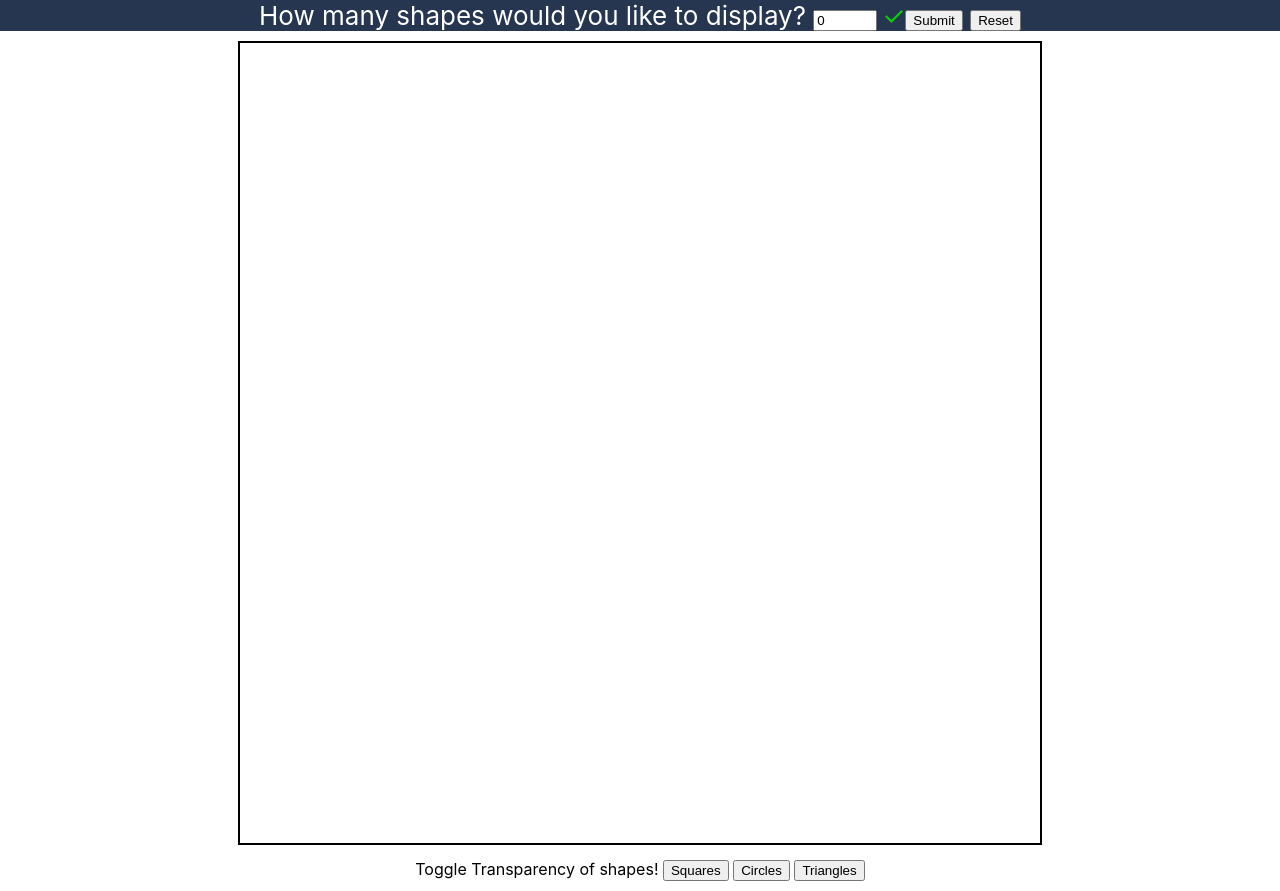
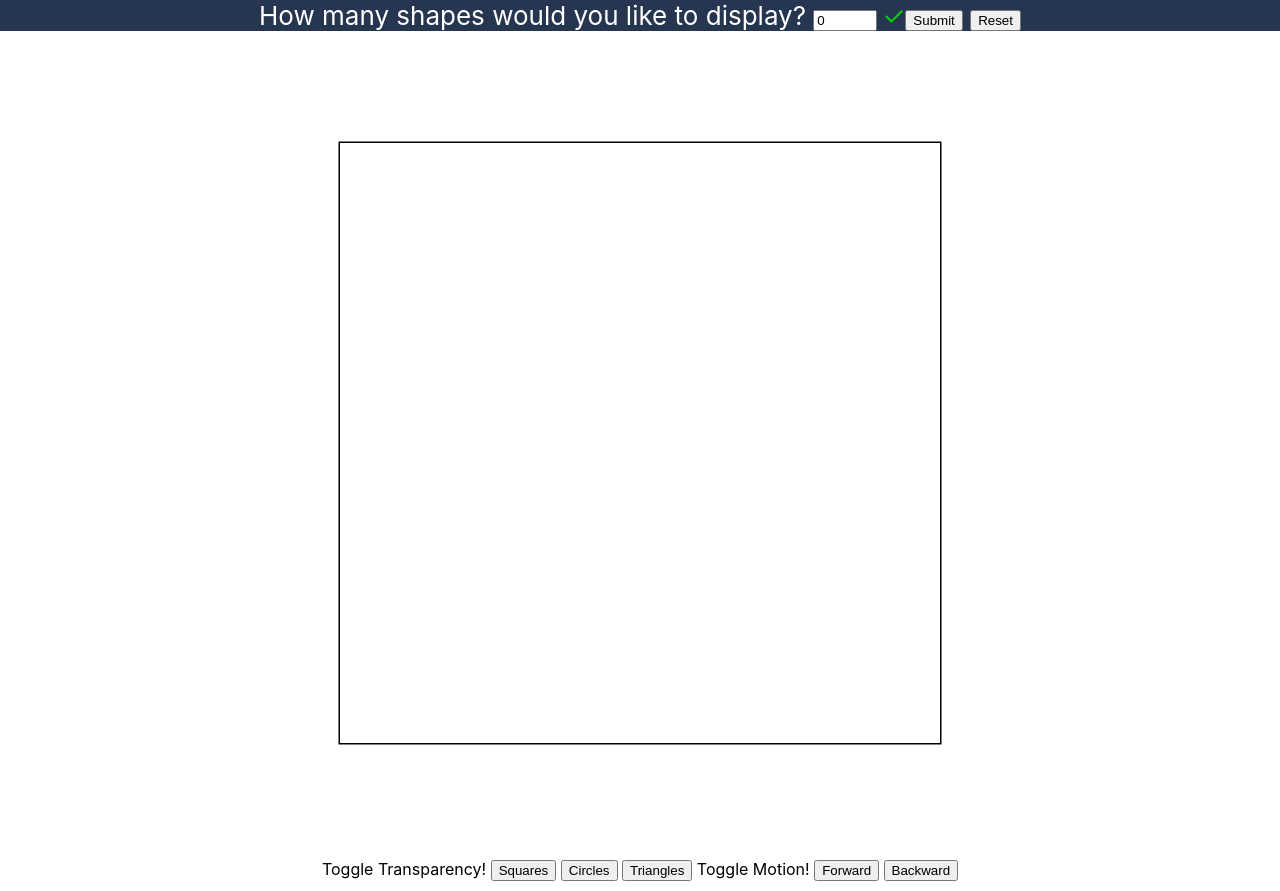
Before and after one commit to marysonthego/capxdemo, a React (Create React App) app: page / in a window 1280 px wide. Built offline with nearby package versions, Linux system fonts and the light colour scheme; the HTML template or start-up script is replaced by a standard one.

Commit message:
resize canvas

```diff
--- a/src/App.css
+++ b/src/App.css
@@ -2,9 +2,10 @@
   text-align: center;
 }
 
-.App-logo {
-  height: 40vmin;
-  pointer-events: none;
+
+#cw {
+  position: fixed;
+  z-index: -1;
 }
 
 @media (prefers-reduced-motion: no-preference) {
@@ -31,7 +32,7 @@ div {
   margin-bottom: 10px;
 }
 
-ul li {
+span {
   text-align: left;
   justify-content: left;
 }
--- a/src/App.js
+++ b/src/App.js
@@ -19,6 +19,11 @@ function App() {
     Square: true,
     Circle: true,
     Triangle: true,
+  });
+
+  const [motion, setMotion] = useState({
+    Forward: false,
+    Backward: false,
   });
 
   const ref = useRef(null);
@@ -105,6 +110,39 @@ function App() {
     };
   }
 
+  const toggleMotion = (e) => {
+    e.preventDefault();
+    const buttonName=e.target.name;
+    switch (buttonName) {
+      case "Forward":
+        if (motion.buttonName === true) {
+          setMotion({
+            ...motion, [buttonName]: false,
+          })
+        } else if (motion.ButtonName === false) {
+          setMotion({
+            ...motion, [buttonName]: true,
+            ...motion, Backward: false,
+          })
+        };
+      break;
+      case "Backward":
+          if (motion.buttonName === true) {
+            setMotion({
+              ...motion, [buttonName]: false,
+            })
+          } else if (motion.ButtonName === false) {
+            setMotion({
+              ...motion, [buttonName]: true,
+              ...motion, Forward: false,
+            })
+          };
+      break;
+      default:
+      break;
+    }
+  };
+
   return (
     <div className="App">
       <header className="App-header">
@@ -132,10 +170,11 @@ function App() {
       </header>
       <div></div>
       <div>
-        <MyCanvas width="800" height="800" shapes={shapes} transparency={transparency} ref={ref} />
+        <MyCanvas width="800" height="800" shapes={shapes} transparency={transparency} motion={motion}  ref={ref} />
       </div>
+      <div>
       <span>
-        Toggle Transparency of shapes! {"  "}
+        Toggle Transparency! {"  "}
         <button name="Square"
           onClick={(e) => {toggleTransparency(e);
           }}
@@ -159,7 +198,24 @@ function App() {
           {" "}
           Triangles{" "}
         </button>
-      </span>
+        {"    "}Toggle Motion! {"  "}
+          <button name="Forward"
+            onClick={(e) => {toggleMotion(e);
+            }}
+          >
+            {" "}
+            Forward{" "}
+          </button>
+          {"  "}
+          <button name="Backward"
+            onClick={(e) => {toggleMotion(e);
+            }}
+          >
+            {" "}
+            Backward{" "}
+          </button>
+        </span>
+      </div>
     </div>
   );
 }
--- a/src/MyCanvas.js
+++ b/src/MyCanvas.js
@@ -1,13 +1,17 @@
-import { forwardRef, useEffect } from "react";
+import { forwardRef, useRef, useEffect, useState } from "react";
 
-const MyCanvas = forwardRef(function MyCanvas({width, height, shapes, transparency}, ref) {
+const MyCanvas = forwardRef(function MyCanvas({width, height, shapes, transparency, motion}, ref) {
   console.table(shapes);
+  const velocityMin = -5.0;
+  const velocityMax = 5.0;
+  let velocity = 0;
 
   useEffect(() => {  //Draw the shapes
    if (ref.current) {
     const ctx = ref.current.getContext("2d");
     //Clear to prevent cumulative transparency
     ctx.clearRect(0,0,width,height);
+
     let side = 0;
     shapes.forEach(el => {
       ctx.fillStyle = el.myColor;
@@ -69,24 +73,27 @@ const MyCanvas = forwardRef(function MyCanvas({width, height, shapes, transparen
   };
 },[ref, shapes, transparency]);
 
+
+
+const MotionVelocity = () => {
+  const [velocity, setVelocity] = useState(0);
+  Math.abs(getRandomFloat(velocityMin, velocityMax));
+};
+
+function getRandomFloat(min, max) {
+  return Math.random() * (max - min) + min;
+}
+
   return (
     <>
     <canvas
       ref={ref}
-      width="800"
-      height="800"
-      style={{ border: "2px solid black" }}
+      width={width}
+      height={height}
+      style={{ border: "2px solid black", scale: "75%" }}
     />
     </>
   );
 });
 
-const MyOffscreenCanvas = forwardRef(function MyOffscreenCanvas({width, height, shapes}, ref) {
-  /* TODO
-  Investigate using offScreenCanvas to build 800x800 canvas, then display it in a visible 600x600 canvas.
-  Also good for optimizing redraws - https://developer.mozilla.org/en-US/docs/Web/API/Canvas_API/Tutorial/Optimizing_canvas
-  */
-
-});
-
-export {MyCanvas, MyOffscreenCanvas}
+export {MyCanvas}
```
